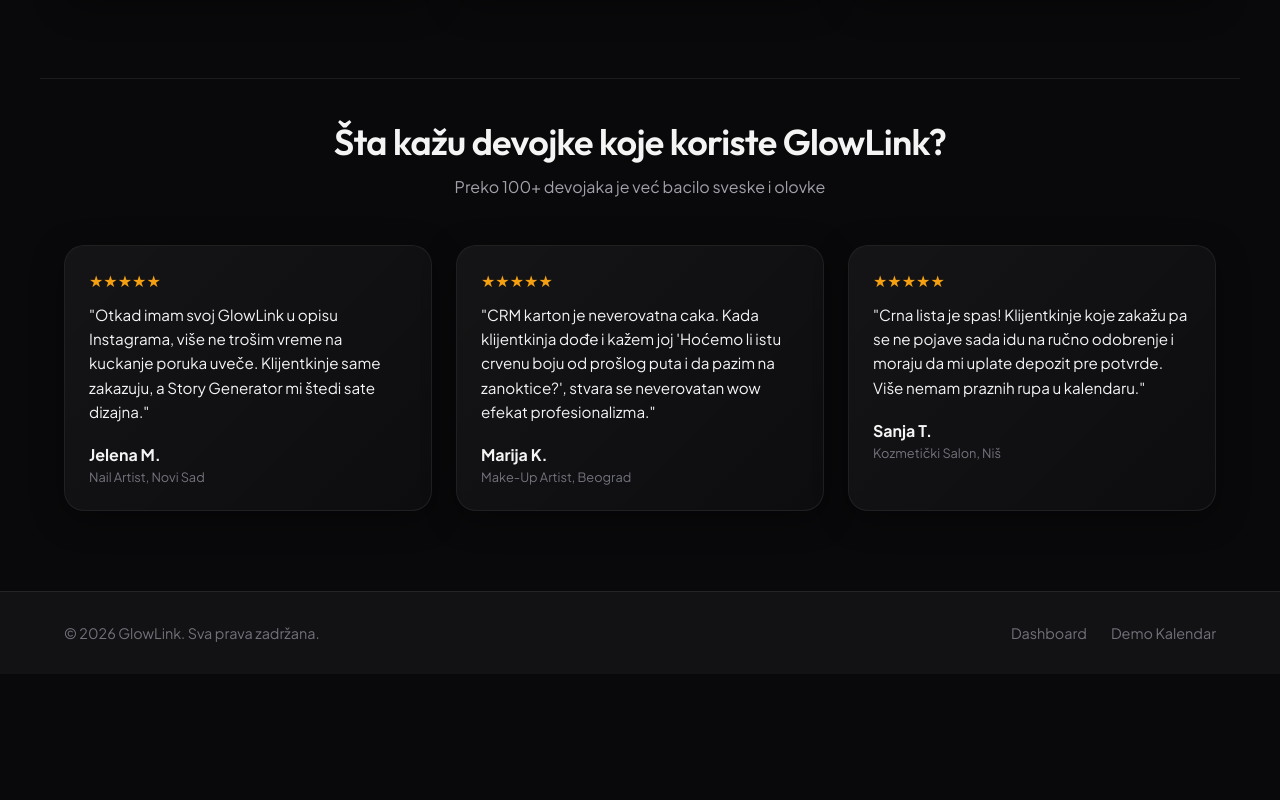
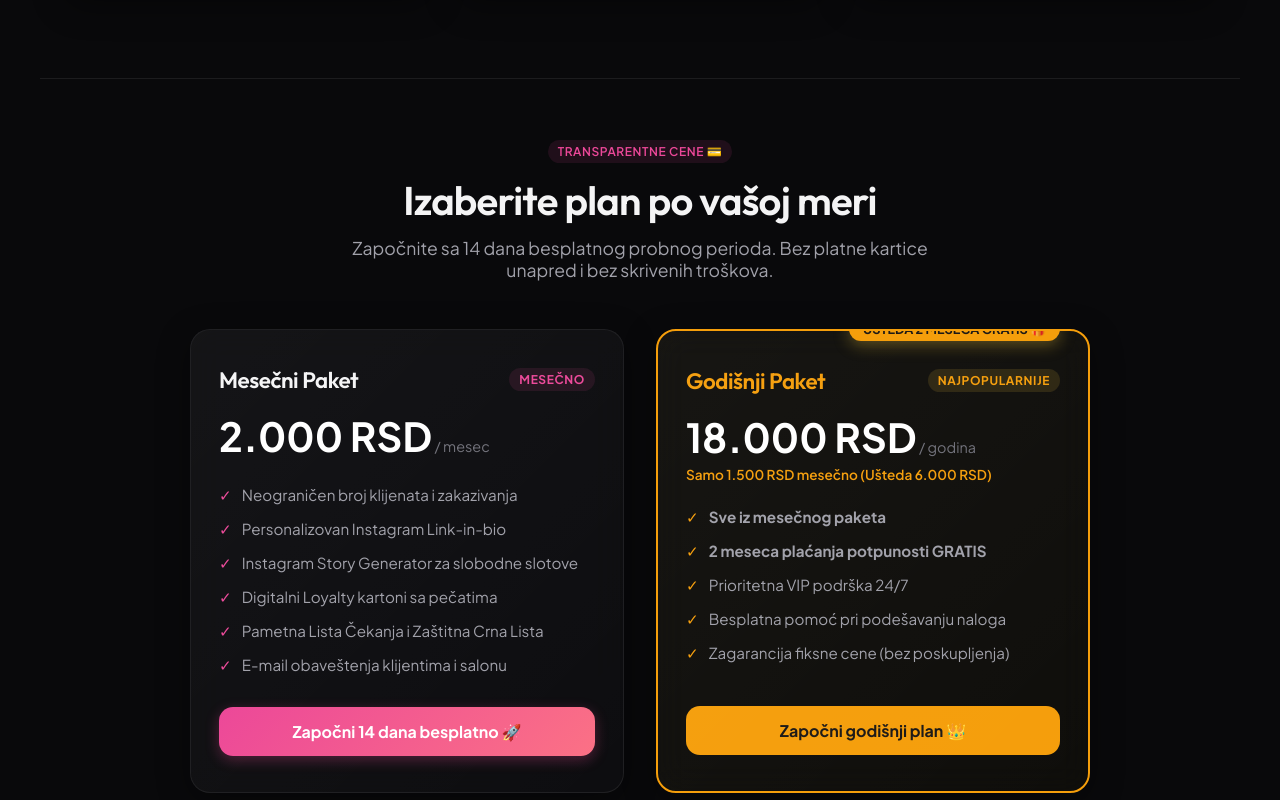
Before and after one commit to boris-teglas/Lumina, a Next.js app: page / in a window 1280 px wide. Shown: the part 1380-2180 px from the top of the page. Before the commit the page ends 2054 px from the top, so only its background shows below. Built offline with nearby package versions, Linux system fonts and the light colour scheme; no server answers.

Commit message:
feat: Add transparent Pricing section and Cenovnik navigation link to homepage

```diff
--- a/src/app/page.tsx
+++ b/src/app/page.tsx
@@ -34,7 +34,10 @@
           <Link href="/" className="logo-brand" style={{ fontSize: '1.5rem', fontWeight: 800, fontFamily: 'Outfit' }}>
             ✦ GlowLink
           </Link>
-          <div className="nav-buttons-container" style={{ display: 'flex', gap: '16px', flexWrap: 'wrap' }}>
+          <div className="nav-buttons-container" style={{ display: 'flex', gap: '16px', alignItems: 'center', flexWrap: 'wrap' }}>
+            <a href="#pricing" style={{ color: 'var(--text-secondary)', textDecoration: 'none', fontSize: '0.9rem', fontWeight: 600, marginRight: '8px' }}>
+              Cenovnik
+            </a>
             <Link href="/auth" className="btn btn-secondary" style={{ padding: '8px 16px', fontSize: '0.85rem' }}>
               Prijavi se
             </Link>
@@ -123,6 +126,76 @@
           </div>
         </section>
 
+        {/* Pricing Section */}
+        <section id="pricing" className="container" style={{ padding: '60px 24px 80px 24px', borderTop: '1px solid var(--border-color)' }}>
+          <div style={{ textAlign: 'center', marginBottom: '48px' }}>
+            <span className="badge badge-success" style={{ marginBottom: '12px', background: 'rgba(236, 72, 153, 0.1)', color: 'var(--primary)' }}>
+              TRANSPARENTNE CENE 💳
+            </span>
+            <h2 style={{ fontSize: '2.5rem', marginBottom: '12px' }}>Izaberite plan po vašoj meri</h2>
+            <p style={{ color: 'var(--text-secondary)', fontSize: '1.1rem', maxWidth: '600px', margin: '0 auto' }}>
+              Započnite sa 14 dana besplatnog probnog perioda. Bez platne kartice unapred i bez skrivenih troškova.
+            </p>
+          </div>
+
+          <div style={{ display: 'grid', gridTemplateColumns: 'repeat(auto-fit, minmax(300px, 1fr))', gap: '32px', maxWidth: '900px', margin: '0 auto' }}>
+
+            {/* Monthly Card */}
+            <div className="glass-panel" style={{ padding: '36px 28px', borderRadius: '20px', border: '1px solid var(--border-color)', display: 'flex', flexDirection: 'column', justifyContent: 'space-between', transition: 'transform 0.3s ease' }}>
+              <div>
+                <div style={{ display: 'flex', justifyContent: 'space-between', alignItems: 'center', marginBottom: '16px' }}>
+                  <h3 style={{ margin: 0, fontSize: '1.4rem' }}>Mesečni Paket</h3>
+                  <span className="badge" style={{ background: 'rgba(236, 72, 153, 0.1)', color: 'var(--primary)', fontWeight: 'bold' }}>Mesečno</span>
+                </div>
+                <div style={{ marginBottom: '24px' }}>
+                  <span style={{ fontSize: '2.5rem', fontWeight: 800, color: '#ffffff' }}>2.000 RSD</span>
+                  <span style={{ color: 'var(--text-muted)', fontSize: '0.9rem' }}> / mesec</span>
+                </div>
+                <ul style={{ paddingLeft: '0', listStyle: 'none', margin: '0 0 32px 0', display: 'flex', flexDirection: 'column', gap: '14px', fontSize: '0.95rem', color: 'var(--text-secondary)' }}>
+                  <li style={{ display: 'flex', alignItems: 'center', gap: '10px' }}><span style={{ color: 'var(--primary)', fontWeight: 'bold' }}>✓</span> Neograničen broj klijenata i zakazivanja</li>
+                  <li style={{ display: 'flex', alignItems: 'center', gap: '10px' }}><span style={{ color: 'var(--primary)', fontWeight: 'bold' }}>✓</span> Personalizovan Instagram Link-in-bio</li>
+                  <li style={{ display: 'flex', alignItems: 'center', gap: '10px' }}><span style={{ color: 'var(--primary)', fontWeight: 'bold' }}>✓</span> Instagram Story Generator za slobodne slotove</li>
+                  <li style={{ display: 'flex', alignItems: 'center', gap: '10px' }}><span style={{ color: 'var(--primary)', fontWeight: 'bold' }}>✓</span> Digitalni Loyalty kartoni sa pečatima</li>
+                  <li style={{ display: 'flex', alignItems: 'center', gap: '10px' }}><span style={{ color: 'var(--primary)', fontWeight: 'bold' }}>✓</span> Pametna Lista Čekanja i Zaštitna Crna Lista</li>
+                  <li style={{ display: 'flex', alignItems: 'center', gap: '10px' }}><span style={{ color: 'var(--primary)', fontWeight: 'bold' }}>✓</span> E-mail obaveštenja klijentima i salonu</li>
+                </ul>
+              </div>
+              <Link href="/auth" className="btn btn-primary" style={{ width: '100%', padding: '14px', textAlign: 'center', fontWeight: 'bold', fontSize: '1rem' }}>
+                Započni 14 dana besplatno 🚀
+              </Link>
+            </div>
+
+            {/* Yearly Card */}
+            <div className="glass-panel" style={{ padding: '36px 28px', borderRadius: '20px', border: '2px solid var(--accent-gold)', display: 'flex', flexDirection: 'column', justifyContent: 'space-between', position: 'relative', background: 'rgba(212, 175, 55, 0.03)' }}>
+              <div style={{ position: 'absolute', top: '-14px', right: '28px', background: 'var(--accent-gold)', color: '#1c1917', fontSize: '0.8rem', fontWeight: 800, padding: '4px 14px', borderRadius: '20px', textTransform: 'uppercase', boxShadow: '0 4px 16px rgba(212,175,55,0.4)' }}>
+                Ušteda 2 meseca GRATIS 🎁
+              </div>
+              <div>
+                <div style={{ display: 'flex', justifyContent: 'space-between', alignItems: 'center', marginBottom: '16px' }}>
+                  <h3 style={{ margin: 0, fontSize: '1.4rem', color: 'var(--accent-gold)' }}>Godišnji Paket</h3>
+                  <span className="badge" style={{ background: 'rgba(212, 175, 55, 0.15)', color: 'var(--accent-gold)', fontWeight: 'bold' }}>Najpopularnije</span>
+                </div>
+                <div style={{ marginBottom: '24px' }}>
+                  <span style={{ fontSize: '2.5rem', fontWeight: 800, color: '#ffffff' }}>18.000 RSD</span>
+                  <span style={{ color: 'var(--text-muted)', fontSize: '0.9rem' }}> / godina</span>
+                  <div style={{ fontSize: '0.85rem', color: 'var(--accent-gold)', fontWeight: 600, marginTop: '4px' }}>Samo 1.500 RSD mesečno (Ušteda 6.000 RSD)</div>
+                </div>
+                <ul style={{ paddingLeft: '0', listStyle: 'none', margin: '0 0 32px 0', display: 'flex', flexDirection: 'column', gap: '14px', fontSize: '0.95rem', color: 'var(--text-secondary)' }}>
+                  <li style={{ display: 'flex', alignItems: 'center', gap: '10px' }}><span style={{ color: 'var(--accent-gold)', fontWeight: 'bold' }}>✓</span> <strong>Sve iz mesečnog paketa</strong></li>
+                  <li style={{ display: 'flex', alignItems: 'center', gap: '10px' }}><span style={{ color: 'var(--accent-gold)', fontWeight: 'bold' }}>✓</span> <strong>2 meseca plaćanja potpunosti GRATIS</strong></li>
+                  <li style={{ display: 'flex', alignItems: 'center', gap: '10px' }}><span style={{ color: 'var(--accent-gold)', fontWeight: 'bold' }}>✓</span> Prioritetna VIP podrška 24/7</li>
+                  <li style={{ display: 'flex', alignItems: 'center', gap: '10px' }}><span style={{ color: 'var(--accent-gold)', fontWeight: 'bold' }}>✓</span> Besplatna pomoć pri podešavanju naloga</li>
+                  <li style={{ display: 'flex', alignItems: 'center', gap: '10px' }}><span style={{ color: 'var(--accent-gold)', fontWeight: 'bold' }}>✓</span> Zagarancija fiksne cene (bez poskupljenja)</li>
+                </ul>
+              </div>
+              <Link href="/auth" className="btn" style={{ width: '100%', padding: '14px', textAlign: 'center', fontWeight: 'bold', fontSize: '1rem', background: 'var(--accent-gold)', color: '#1c1917', border: 'none' }}>
+                Započni godišnji plan 👑
+              </Link>
+            </div>
+
+          </div>
+        </section>
+
         {/* Testimonials Section */}
         <section className="container" style={{ padding: '40px 24px 80px 24px', borderTop: '1px solid var(--border-color)' }}>
           <h2 style={{ textAlign: 'center', marginBottom: '12px', fontSize: '2.25rem' }}>Šta kažu devojke koje koriste GlowLink?</h2>
```
Also changed, not shown: 1 other file (tests, documents, lock files or other folders).
